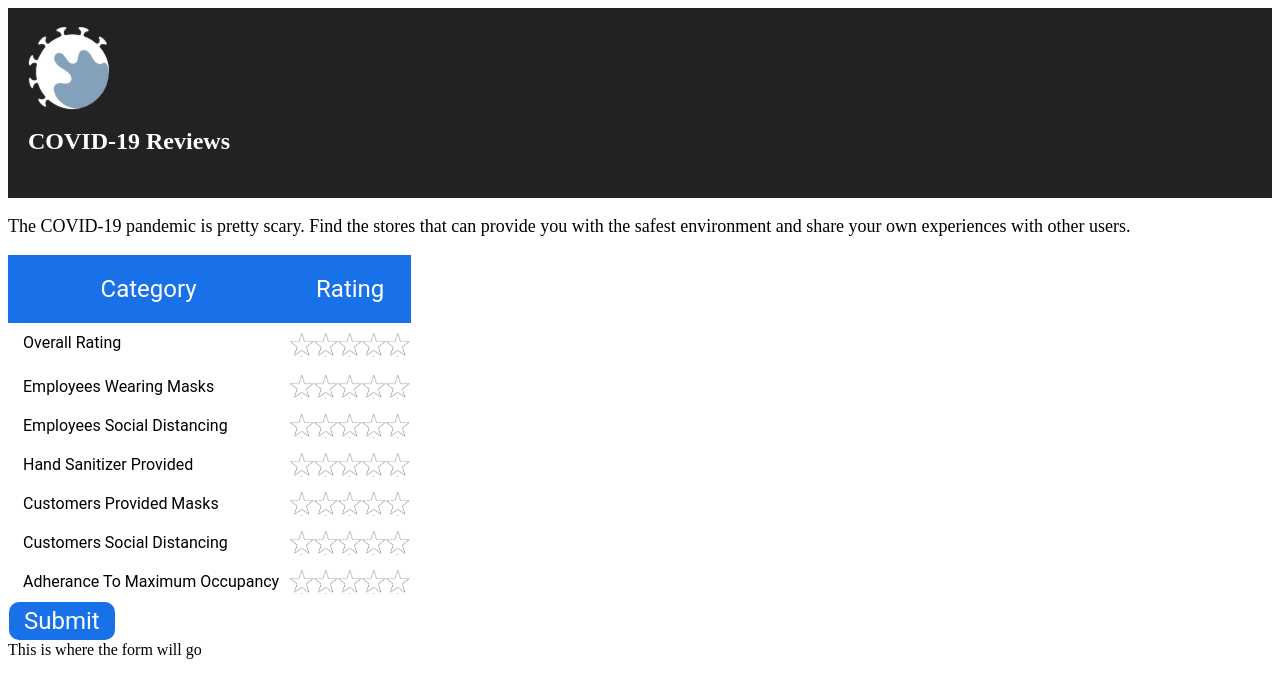
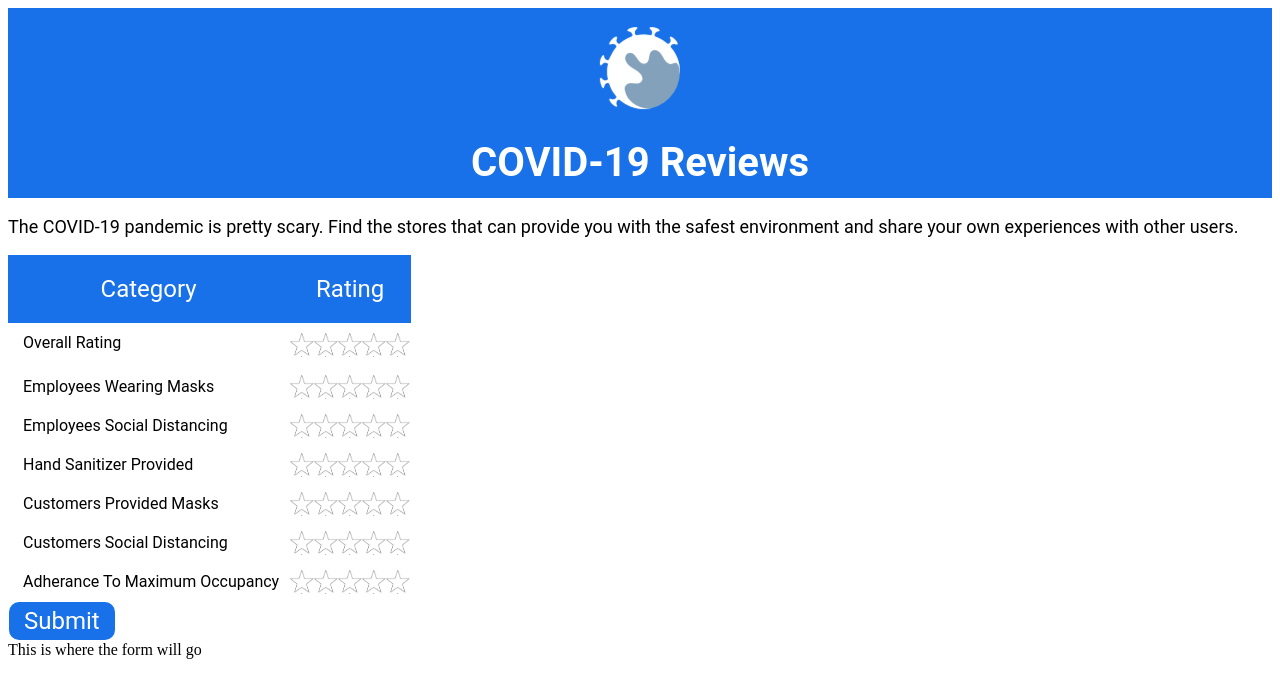
Before and after one commit to st0ro/HackTheNorth-2021, a React app in the folder extension/: page / in a window 1280 px wide. Shown: the top 698 px of the page. Built offline with nearby package versions, Linux system fonts and the light colour scheme.

Commit message:
Update App.css

```diff
--- a/extension/src/App.css
+++ b/extension/src/App.css
@@ -1,20 +1,24 @@
 .App-logo {
+  text-align: center;
   animation: App-logo-spin infinite 20s linear;
   height: 80px;
 }
 
 .App-header {
-  background-color: #222;
+  text-align: center;
+  font-family: "Product Sans", Roboto, Arial, sans-serif;
+  background-color: #1871E8;
   height: 150px;
   padding: 20px;
   color: white;
 }
 
 .App-title {
-  font-size: 1.5em;
+  font-size: 2.5em;
 }
 
 .App-intro {
+  font-family: Roboto, Arial, sans-serif;
   font-size: large;
 }
 
```
